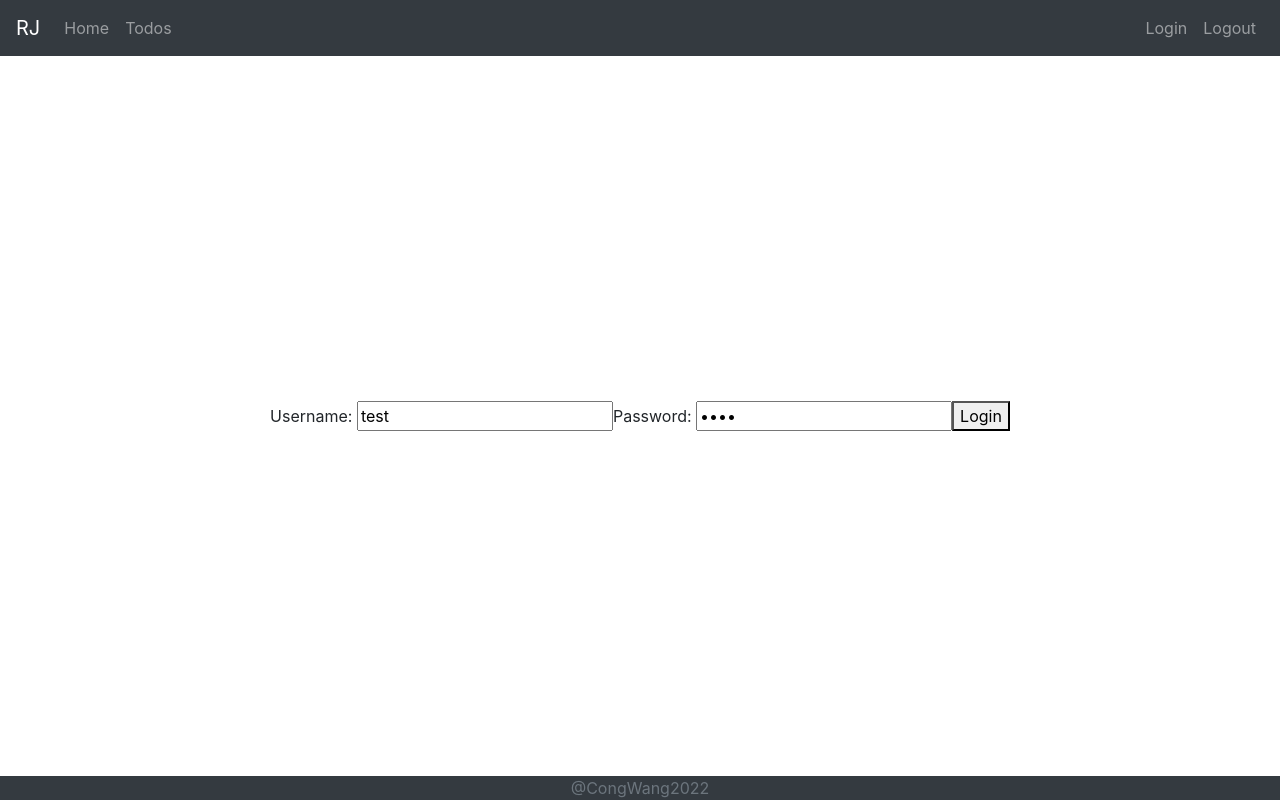
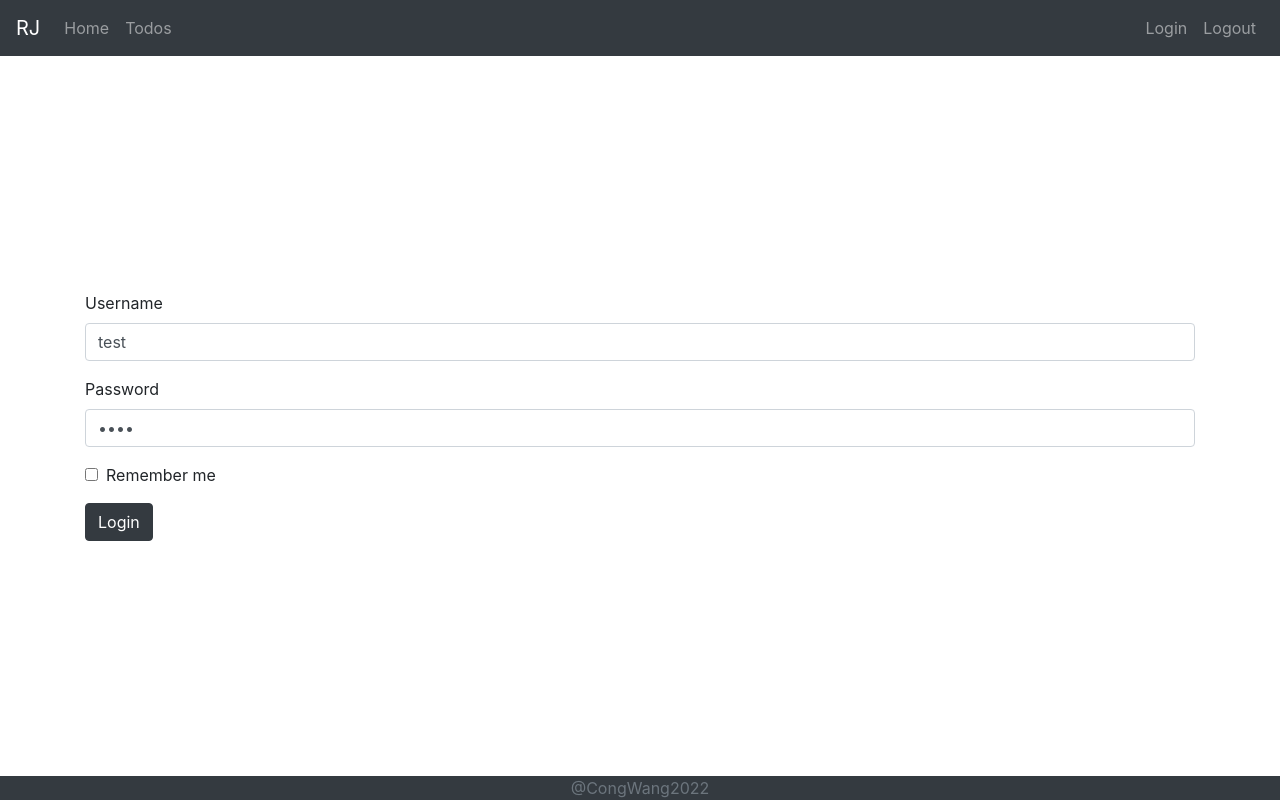
Before and after one commit to winstoncwang/RJTodo, a React (Create React App) app in the folder frontend/: page / in a window 1280 px wide. Built offline with nearby package versions, Linux system fonts and the light colour scheme.

Commit message:
added bootstrap for different pages

```diff
--- a/frontend/src/components/Todo.jsx
+++ b/frontend/src/components/Todo.jsx
@@ -13,6 +13,7 @@ class Todo extends Component {
         <Routes>
           <Route path="/" element={<LoginComponentWithNavigate />} />
           <Route path="/login" element={<LoginComponentWithNavigate />} />
+          <Route path="/logout" element={<LogoutComponent />} />
           <Route
             path="/welcome/:name"
             element={<WelcomeComponentWithParams />}
@@ -125,7 +126,6 @@ class ListTodoComponent extends Component {
   todoMapping = () => {
     return this.state.todos.map((todo) => (
       <tr>
-        <td>{todo.id}</td>
         <td>{todo.description}</td>
         <td>{todo.done.toString()}</td>
         <td>{todo.targetDate.toString()}</td>
@@ -135,16 +135,15 @@ class ListTodoComponent extends Component {
 
   render() {
     return (
-      <div className="listPage">
-        <h1>List Todos</h1>
-        <div>
-          <table>
-            <thead>
+      <div className="listPage container">
+        <h1 className="text-center my-4">List Todos</h1>
+        <div className="row justify-content-center">
+          <table className="table">
+            <thead className="thead-dark">
               <tr>
-                <th>id</th>
-                <th>description</th>
-                <th>Is Completed</th>
-                <th>Target Date</th>
+                <th scope="col">Description</th>
+                <th scope="col">Is Completed</th>
+                <th scope="col">Target Date</th>
               </tr>
             </thead>
             <tbody>{this.todoMapping()}</tbody>
@@ -198,25 +197,57 @@ class LoginComponent extends Component {
   render() {
     return (
       <div className="loginPage">
-        <div>
+        <div className="container">
           {this.state.hasLoginFailed && <div>Invalid Credentials</div>}
           {this.state.showSuccessMessage && <div>Login Successful</div>}
-          Username:{" "}
+          <form>
+            <div className="form-group col px-0">
+              <label for="username">Username</label>
               <input
+                className="form-control"
                 type="text"
+                id="username"
                 name="username"
                 value={this.state.username}
                 onChange={this.handleOnChange}
-          />
-          Password:{" "}
+                placeholder="Username"
+              ></input>
+            </div>
+            <div className="form-group col px-0">
+              <label className="" for="password">
+                Password
+              </label>
               <input
+                className="form-control"
                 type="password"
+                id="password"
                 name="password"
                 value={this.state.password}
                 onChange={this.handleOnChange}
-          />
-          <button onClick={this.loginClicked}>Login</button>
+                placeholder="Password"
+              ></input>
             </div>
+            <div className="form-group form-check px-0 align-items-center">
+              <input type="checkbox" id="rememberMe" />
+              <label className="my-0 px-2" for="rememberMe">
+                Remember me
+              </label>
+            </div>
+            <button className="btn btn-dark" onClick={this.loginClicked}>
+              Login
+            </button>
+          </form>
+        </div>
+      </div>
+    );
+  }
+}
+
+class LogoutComponent extends Component {
+  render() {
+    return (
+      <div className="text-center welcomePage">
+        You have successfully logged out!
       </div>
     );
   }
@@ -224,7 +255,7 @@ class LoginComponent extends Component {
 
 class ErrorPage extends Component {
   render() {
-    return <div>Error Page 404</div>;
+    return <div className="welcomePage">Error Page 404</div>;
   }
 }
 
--- a/frontend/src/style/Todo.css
+++ b/frontend/src/style/Todo.css
@@ -31,19 +31,7 @@
 }
 
 .TodoApp .listPage {
-  height: 90vh;
-  background-color: white;
-  display: -webkit-box;
-  display: -ms-flexbox;
-  display: flex;
-  -webkit-box-pack: center;
-      -ms-flex-pack: center;
-          justify-content: center;
-  -ms-flex-line-pack: center;
-      align-content: center;
-  -webkit-box-align: center;
-      -ms-flex-align: center;
-          align-items: center;
+  height: 92vh;
 }
 
 .TodoApp .footerContainer {
--- a/frontend/src/style/Todo.scss
+++ b/frontend/src/style/Todo.scss
@@ -9,7 +9,7 @@
     @include body();
   }
   .listPage {
-    @include body();
+    height: 92vh;
   }
   .footerContainer {
     @include footer();
```
Also changed, not shown: 1 other file (tests, documents, lock files or other folders). Lines whose indentation alone changed are shown as unchanged.
